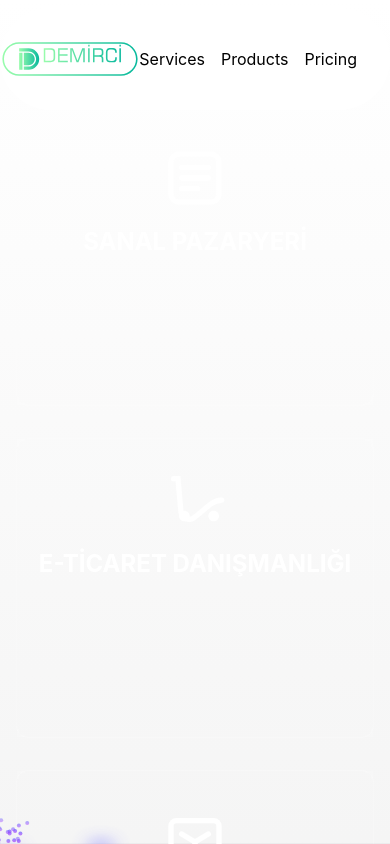
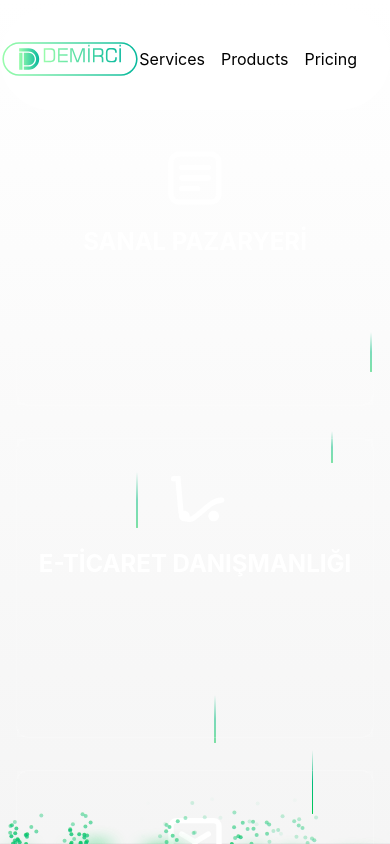
Before and after one commit to VedatYalcinkaya/demirci-frontend, a React (Vite) app: page / in a window 390 px wide. Built offline with nearby package versions, Linux system fonts and the light colour scheme.

Commit message:
feat: Beam animasyonları responsive hale getirildi ve ekran genişliğine göre konumlandırıldı

```diff
--- a/src/components/ui/background-beams-with-collision.jsx
+++ b/src/components/ui/background-beams-with-collision.jsx
@@ -12,55 +12,118 @@ export const BackgroundBeamsWithCollision = ({
 
   const beams = [
     {
-      initialX: 10,
-      translateX: 10,
+      initialX: "5vw",
+      translateX: "5vw",
       duration: 7,
       repeatDelay: 3,
       delay: 2,
     },
     {
-      initialX: 600,
-      translateX: 600,
+      initialX: "15vw",
+      translateX: "15vw",
       duration: 3,
       repeatDelay: 3,
       delay: 4,
     },
     {
-      initialX: 100,
-      translateX: 100,
+      initialX: "25vw",
+      translateX: "25vw",
       duration: 7,
       repeatDelay: 7,
       className: "h-6",
     },
     {
-      initialX: 400,
-      translateX: 400,
+      initialX: "35vw",
+      translateX: "35vw",
       duration: 5,
       repeatDelay: 14,
       delay: 4,
     },
     {
-      initialX: 800,
-      translateX: 800,
+      initialX: "45vw",
+      translateX: "45vw",
       duration: 11,
       repeatDelay: 2,
       className: "h-20",
     },
     {
-      initialX: 1000,
-      translateX: 1000,
+      initialX: "55vw",
+      translateX: "55vw",
       duration: 4,
       repeatDelay: 2,
       className: "h-12",
     },
     {
-      initialX: 1200,
-      translateX: 1200,
+      initialX: "65vw",
+      translateX: "65vw",
       duration: 6,
       repeatDelay: 4,
       delay: 2,
       className: "h-6",
     },
+    {
+      initialX: "75vw",
+      translateX: "75vw",
+      duration: 8,
+      repeatDelay: 5,
+      delay: 1,
+      className: "h-16",
+    },
+    {
+      initialX: "85vw",
+      translateX: "85vw",
+      duration: 9,
+      repeatDelay: 6,
+      delay: 3,
+      className: "h-8",
+    },
+    {
+      initialX: "95vw",
+      translateX: "95vw",
+      duration: 5,
+      repeatDelay: 4,
+      className: "h-10",
+    },
+    {
+      initialX: "20vw",
+      translateX: "20vw",
+      duration: 7,
+      repeatDelay: 3,
+      delay: 2,
+      className: "h-14",
+    },
+    {
+      initialX: "40vw",
+      translateX: "40vw",
+      duration: 6,
+      repeatDelay: 5,
+      delay: 1,
+      className: "h-18",
+    },
+    {
+      initialX: "60vw",
+      translateX: "60vw",
+      duration: 5,
+      repeatDelay: 4,
+      delay: 3,
+      className: "h-10",
+    },
+    {
+      initialX: "80vw",
+      translateX: "80vw",
+      duration: 8,
+      repeatDelay: 3,
+      delay: 2,
+      className: "h-16",
+    },
+    {
+      initialX: "90vw",
+      translateX: "90vw",
+      duration: 6,
+      repeatDelay: 5,
+      delay: 1,
+      className: "h-12",
+    }
   ];
 
   return (
@@ -172,7 +235,7 @@ const CollisionMechanism = React.forwardRef(({ parentRef, containerRef, beamOpti
         repeatDelay: beamOptions.repeatDelay || 0,
       }}
       className={cn(
-        "absolute left-0 top-20 m-auto h-14 w-px rounded-full bg-gradient-to-t from-indigo-500 via-purple-500 to-transparent",
+        "absolute left-0 top-20 m-auto h-14 w-px rounded-full bg-gradient-to-t from-green-500 via-emerald-500 to-transparent",
         beamOptions.className
       )} />
     <AnimatePresence>
@@ -210,7 +273,7 @@ const Explosion = ({
         animate={{ opacity: 1 }}
         exit={{ opacity: 0 }}
         transition={{ duration: 1.5, ease: "easeOut" }}
-        className="absolute -inset-x-10 top-0 m-auto h-2 w-10 rounded-full bg-gradient-to-r from-transparent via-indigo-500 to-transparent blur-sm"></motion.div>
+        className="absolute -inset-x-10 top-0 m-auto h-2 w-10 rounded-full bg-gradient-to-r from-transparent via-green-500 to-transparent blur-sm"></motion.div>
       {spans.map((span) => (
         <motion.span
           key={span.id}
@@ -221,7 +284,7 @@ const Explosion = ({
             opacity: 0,
           }}
           transition={{ duration: Math.random() * 1.5 + 0.5, ease: "easeOut" }}
-          className="absolute h-1 w-1 rounded-full bg-gradient-to-b from-indigo-500 to-purple-500" />
+          className="absolute h-1 w-1 rounded-full bg-gradient-to-b from-green-500 to-emerald-500" />
       ))}
     </div>)
   );
```
